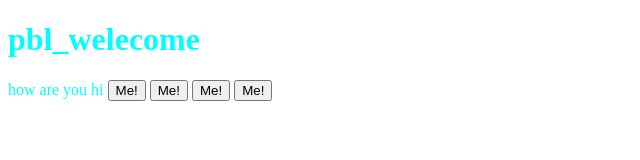
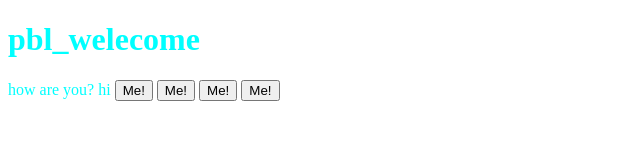
Before and after one commit to philwang97/pbl, a plain HTML site: page index.html in a window 1280 px wide. Shown: the full height of the page, 0-640 px from the left. Drawn offline with Linux system fonts and the light colour scheme.

Commit message:
Update index.html

```diff
--- a/index.html
+++ b/index.html
@@ -9,7 +9,7 @@
 <style>body{color:aqua;}</style>
 <body>
     <h1>pbl_welecome<h1>
-        </h1>how are you</h1>
+        </h1>how are you?</h1>
     </h2>hi
     <button type="button"> Me!</button> <button type="button"> Me!</button>
     <button type="button"> Me!</button>
```
